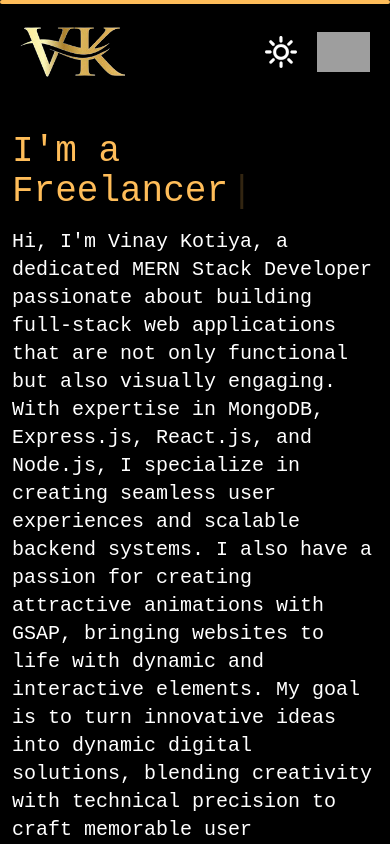
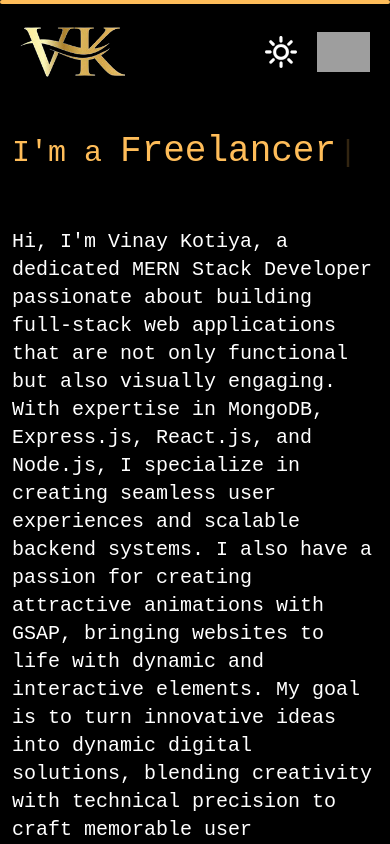
Before and after one commit to Vinay-Kotiya/portfolio, a React (Vite) app: page / in a window 390 px wide. Shown: the top 844 px of the page. Built offline with nearby package versions, Linux system fonts and the light colour scheme; grey boxes are pictures that could not be loaded.

Commit message:
update Hero component to adjust heading size for improved readability

```diff
--- a/src/components/Hero.jsx
+++ b/src/components/Hero.jsx
@@ -65,7 +65,7 @@ const Hero = () => {
       <div className="h-[85%]  flex justify-around items-center md:flex-row">
         <span ref={heroCon} className=" gap-10 justify-start">
           {/* <h1 className=" text-4xl my-4">Welcome to Portfolio </h1> */}
-          <h1 className="text-4xl md:text-5xl my-4 text-[#ffbd59] h-20 md:h-auto drop-shadow-[0.5px_2px_2px_rgba(1,1,1,1)]">
+          <h1 className="text-3xl md:text-5xl my-4 text-[#ffbd59] h-20 md:h-auto drop-shadow-[0.5px_2px_2px_rgba(1,1,1,1)]">
             {/* I'm a Full Stack Developer */}
             I'm a{" "}
             <span className="text-4xl md:text-5xl my-4 text-[#ffbd59]">
```
